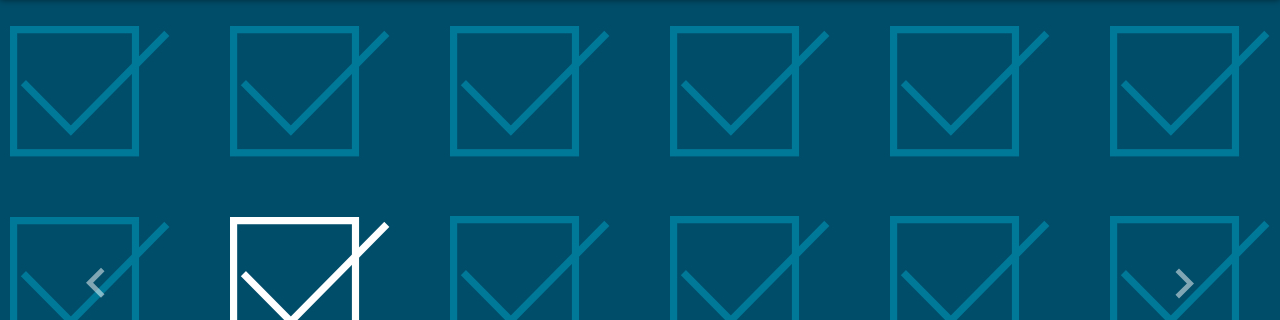
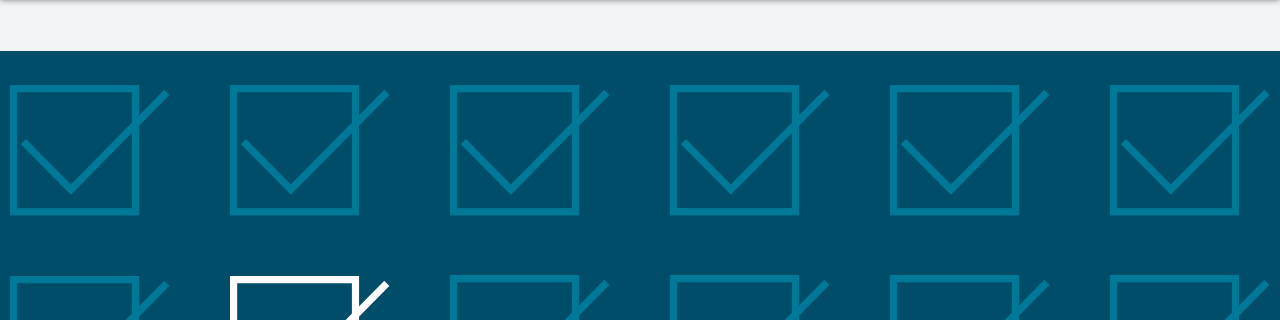
Before and after one commit to ruebenbaron/fleetcommunity, a plain HTML site: page home.html in a window 1280 px wide. Shown: the part 58-378 px from the top of the page. Drawn offline with Linux system fonts and the light colour scheme.

Commit message:
Reverse Changes

```diff
--- a/css/home.css
+++ b/css/home.css
@@ -2,12 +2,6 @@
 
 .hide {
   display: none;
-}
-
-#hero {
-  box-shadow: unset;
-  margin-top: 50px;
-  padding: 0px;
 }
 
 /*#four-o-text h1, h2, h3, h4, h5, h6 {
--- a/home.html
+++ b/home.html
@@ -62,8 +62,8 @@
     <!--/.Navbar-->
 
     <!--Mask-->
-    <div id="hero" class="view jumbotron jumbotron-fluid">
-        <div class="">
+    <div class="view">
+        <div class="flex-center">
 
           <!--Carousel Wrapper-->
           <div id="carousel-hero" class="carousel slide" data-ride="carousel">
@@ -79,7 +79,7 @@
               <!-- First Slide -->
               <div class="carousel-inner" role="listbox">
                   <div class="carousel-item active">
-                      <div class="flex-center view">
+                      <div class="view">
                         <a>
                           <img src="img/Carousel-5.jpg" alt="First slide">
                           <div class="mask flex-center">
@@ -97,7 +97,7 @@
                   <!--/ First Slide -->
                   <!-- Second Slide -->
                   <div class="carousel-item">
-                    <div class="flex-center view">
+                    <div class="view">
                       <a>
                         <img src="img/Carousel-6.jpg" alt="Second slide">
                         <div class="mask flex-center">
@@ -115,7 +115,7 @@
                   <!--/ Second Slide -->
                   <!-- Third Slide -->
                   <div class="carousel-item">
-                    <div class="flex-center view">
+                    <div class="view">
                       <a>
                         <img src="img/Carousel-8.jpg" alt="Third slide">
                         <div class="mask flex-center">
```
